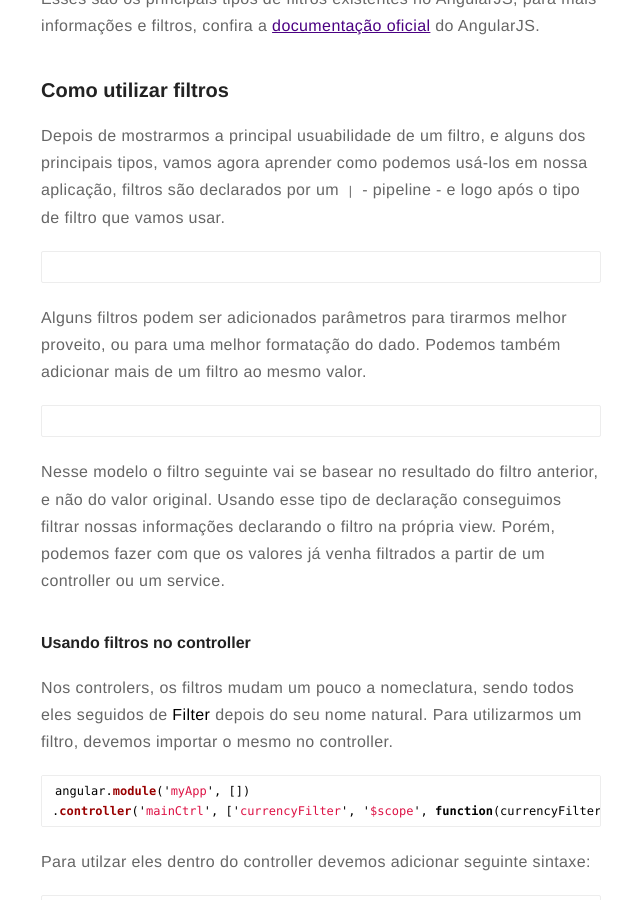
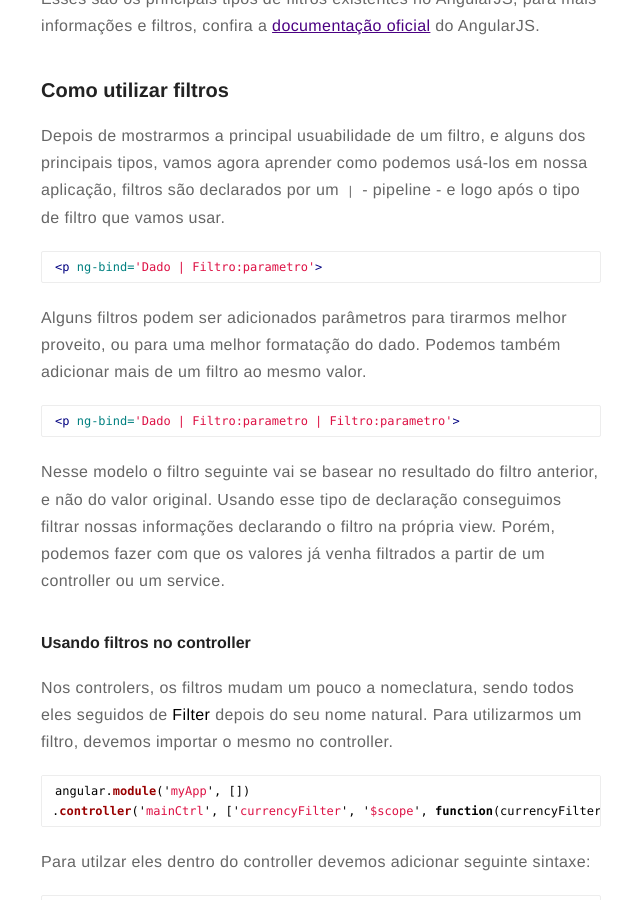
Before and after one commit to brunosbrunoro/felipesousa.github.io, a Jekyll site: the page built from _posts/2015-09-02-Angularjs-filtros.markdown, in a window 1280 px wide and 900 px high, scrolled down 1249 px. Shown: the whole window, without its empty margins (319-959 px from the left). Built offline with Jekyll 4.4.1, drawn with Linux system fonts in a browser that asks for light colours; comment, search, counter and statistics services are not loaded.

Commit message:
revising articles

````diff
--- a/_posts/2015-09-02-Angularjs-filtros.markdown
+++ b/_posts/2015-09-02-Angularjs-filtros.markdown
@@ -35,40 +35,42 @@ Esses são os principais tipos de filtros existentes no AngularJS, para mais inf
 
 Depois de mostrarmos a principal usuabilidade de um filtro, e alguns dos principais tipos, vamos agora aprender como podemos usá-los em nossa aplicação, filtros são declarados por um `|` - pipeline - e logo após o tipo de filtro que vamos usar.
 
-```html
-{{Dado | Filtro:Parâmetro}}
-```
+{% highlight html %}
+<p ng-bind='Dado | Filtro:parametro'>
+{% endhighlight %}
+
 Alguns filtros podem ser adicionados parâmetros para tirarmos melhor proveito, ou para uma melhor formatação do dado. Podemos também adicionar mais de um filtro ao mesmo valor.
 
-```html
-{{Dado | Filtro:Parâmetro | Filtro:Parâmetro}}
-```
+{% highlight html %}
+<p ng-bind='Dado | Filtro:parametro | Filtro:parametro'>
+{% endhighlight %}
+
+
 Nesse modelo o filtro seguinte vai se basear no resultado do filtro anterior, e não do valor original.
 Usando esse tipo de declaração conseguimos filtrar nossas informações declarando o filtro na própria view. Porém, podemos fazer com que os valores já venha filtrados a partir de um controller ou um service.
 
 #### Usando filtros no controller
 Nos controlers, os filtros mudam um pouco a nomeclatura, sendo todos eles seguidos de **Filter** depois do seu nome natural. Para utilizarmos um filtro, devemos importar o mesmo no controller.
 
-
-```javascript
+{% highlight javascript %}
 angular.module('myApp', [])
 .controller('mainCtrl', ['currencyFilter', '$scope', function(currencyFilter, $scope){}])
-```
+{% endhighlight %}
 
 Para utilzar eles dentro do controller devemos adicionar seguinte sintaxe:
 
-```javascript
+{% highlight javascript %}
 nomeFilter(valoraAlterar, parâmetros)
-```
+{% endhighlight %}
 
 Nesse exemplo, criaremos uma função com o nome do filtro, passando alguns parametrôs, o 1º sendo o valor a ser filtrado e o 2º sendo os parametros do filtro. Com isso podemos chegar ao seguinte código:
 
-```javascript
+{% highlight javascript %}
 angular.module('myApp', [])
 .controller('mainCtrl', ['currencyFilter', '$scope', function(currencyFilter, $scope){
   $scope.valor = currencyFilter(5000, "R$");
 }])
-```
+{% endhighlight %}
 
 Nesse exemplo eu converti o valor `5000`, utilizando o filtro `currencyFilter`, passando como parâmetro o tipo de moeda, que nesse caso foi `R$`, o valor na view, será retornado `R$5000,00`.
 
--- a/talks.html
+++ b/talks.html
@@ -1,6 +1,6 @@
 ---
 layout: default
-permalink: /talks/index.html
+permalink: /talk/index.html
 title: Talks
 ---
 {% include header.html %}
````
Also changed, not shown: src/images/posts/fif2015.jpg (deleted).
